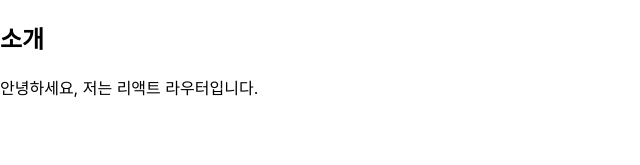
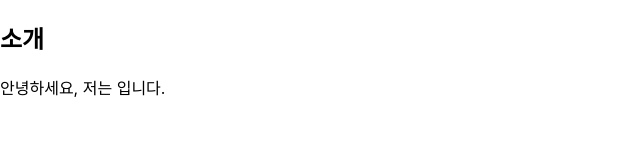
Before and after one commit to YoungwanCho/react-router-tutorial, a React (Create React App) app: page /about in a window 1280 px wide. Shown: the top 165 px of the page, without its empty margins (0-640 px from the left). Built offline with nearby package versions, Linux system fonts and the light colour scheme.

Commit message:
라우트 파라미터를 사용해봄

```diff
--- a/src/App.js
+++ b/src/App.js
@@ -9,9 +9,10 @@ const App = () => {
   return (
     <div>
       <Route exact path="/" component={Home}/>
-      <Route path="/about" component={About}/>
+      <Route exact path="/about" component={About}/>
+      <Route path="/about/:name" component={About}/>
     </div>
   );
-}
+};
 
 export default App;
--- a/src/pages/About.js
+++ b/src/pages/About.js
@@ -1,11 +1,11 @@
 import React from 'react';
 
-const About = () => {
+const About = ({match}) => {
   return (
     <div>
       <h2>소개</h2>
       <p>
-        안녕하세요, 저는 리액트 라우터입니다.
+        안녕하세요, 저는 {match.params.name}입니다.
       </p>
     </div>
   );
```
